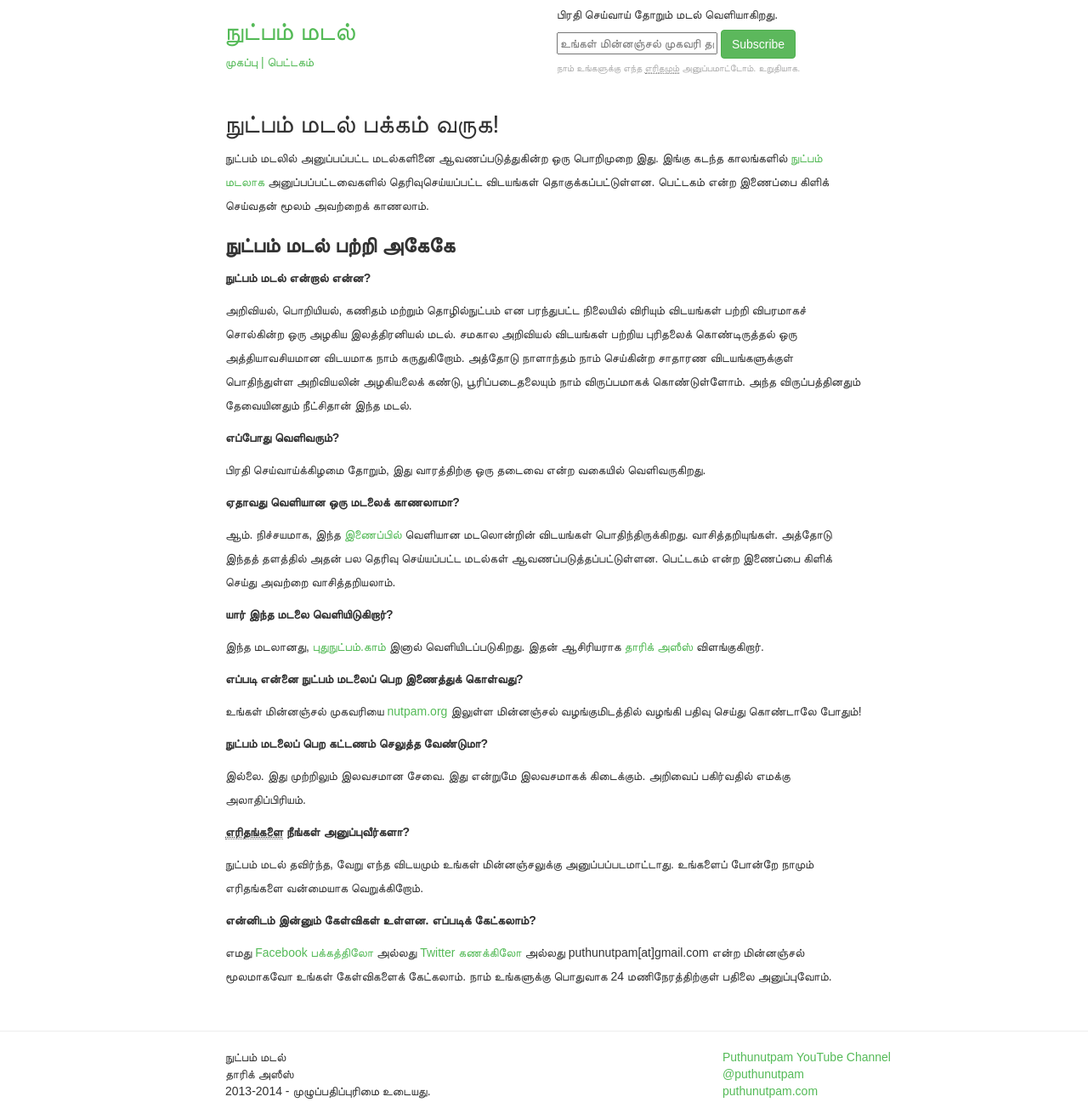
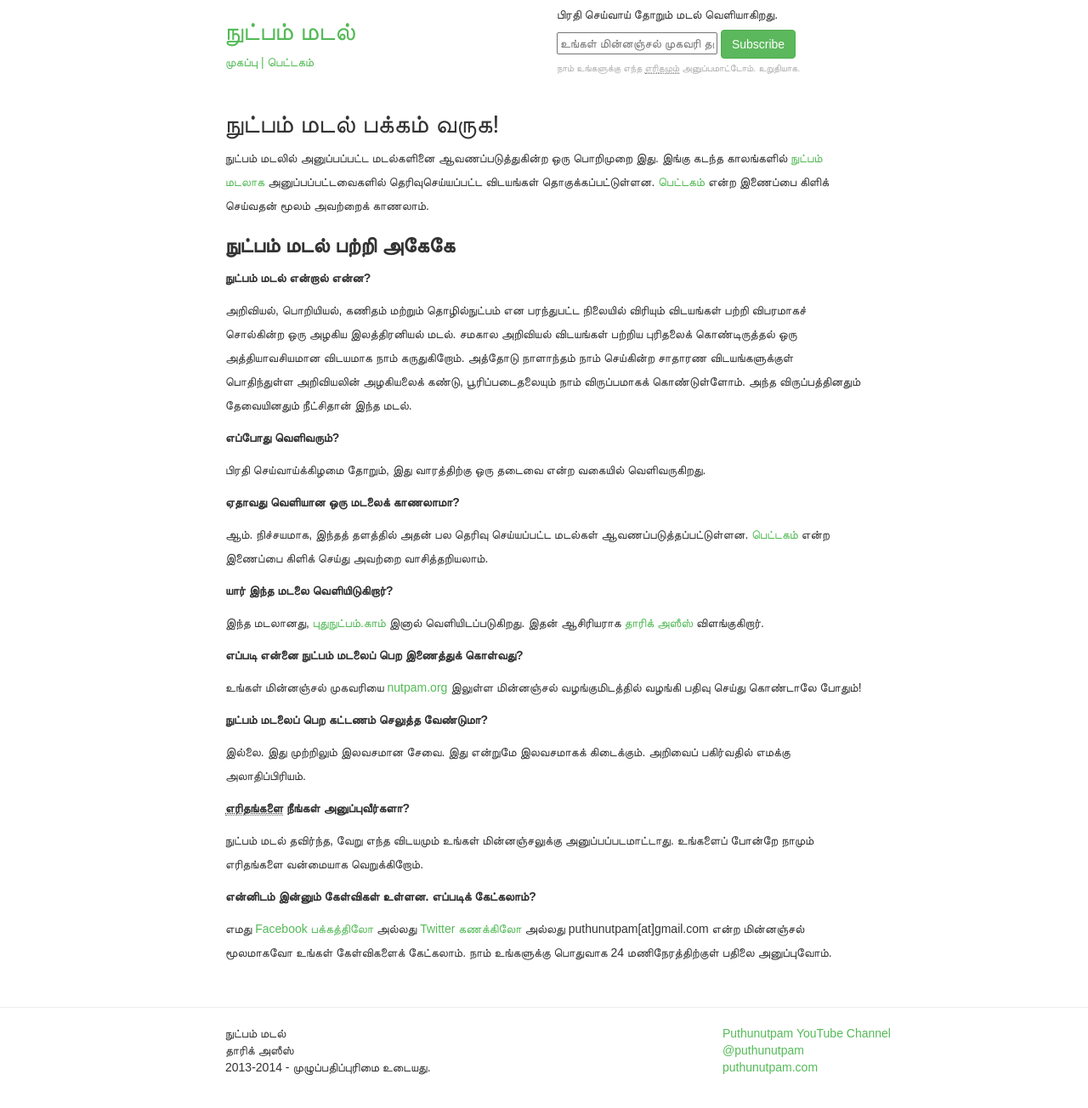
Before and after one commit to nutpam/nutpam-madal, a Jekyll site: the page built from index.html, in a window 1280 px wide. Shown: the whole page at 85% size. Built offline with Jekyll 4.4.1, drawn with Linux system fonts in a browser that asks for light colours; nearby versions of some CDN libraries; some web fonts are replaced; after the commit the page ends 1276 px from its top, so only the background shows below that.

```diff
--- a/index.html
+++ b/index.html
@@ -4,14 +4,14 @@ title: நுட்பம் மடல் பக்கம் வருக
 ---
 
 <h2 id="-">நுட்பம் மடல் பக்கம் வருக!</h2>
-<p>நுட்பம் மடலில் அனுப்பப்பட்ட மடல்களினை ஆவணப்படுத்துகின்ற ஒரு பொறிமுறை இது. இங்கு கடந்த காலங்களில் <a href="http://nutpam.org" target="_blank">நுட்பம் மடலாக</a> அனுப்பப்பட்டவைகளில் தெரிவுசெய்யப்பட்ட விடயங்கள் தொகுக்கப்பட்டுள்ளன. பெட்டகம் என்ற இணைப்பை கிளிக் செய்வதன் மூலம் அவற்றைக் காணலாம்.</p>
+<p>நுட்பம் மடலில் அனுப்பப்பட்ட மடல்களினை ஆவணப்படுத்துகின்ற ஒரு பொறிமுறை இது. இங்கு கடந்த காலங்களில் <a href="http://nutpam.org" target="_blank">நுட்பம் மடலாக</a> அனுப்பப்பட்டவைகளில் தெரிவுசெய்யப்பட்ட விடயங்கள் தொகுக்கப்பட்டுள்ளன. <a href="/archive/">பெட்டகம்</a> என்ற இணைப்பை கிளிக் செய்வதன் மூலம் அவற்றைக் காணலாம்.</p>
 <h3 id="-"><strong>நுட்பம் மடல் பற்றி அகேகே</strong></h3>
 <p><strong>நுட்பம் மடல் என்றால் என்ன?</strong></p>
 <p>அறிவியல், பொறியியல், கணிதம் மற்றும் தொழில்நுட்பம் என பரந்துபட்ட நிலையில் விரியும் விடயங்கள் பற்றி விபரமாகச் சொல்கின்ற ஒரு அழகிய இலத்திரனியல் மடல். சமகால அறிவியல் விடயங்கள் பற்றிய புரிதலைக் கொண்டிருத்தல் ஒரு அத்தியாவசியமான விடயமாக நாம் கருதுகிறோம். அத்தோடு நாளாந்தம் நாம் செய்கின்ற சாதாரண விடயங்களுக்குள் பொதிந்துள்ள அறிவியலின் அழகியலைக் கண்டு, பூரிப்படைதலையும் நாம் விருப்பமாகக் கொண்டுள்ளோம். அந்த விருப்பத்தினதும் தேவையினதும் நீட்சிதான் இந்த மடல்.</p>
 <p><strong>எப்போது வெளிவரும்?</strong></p>
 <p>பிரதி செய்வாய்க்கிழமை தோறும், இது வாரத்திற்கு ஒரு தடைவை என்ற வகையில் வெளிவருகிறது.</p>
 <p><strong>ஏதாவது வெளியான ஒரு மடலைக் காணலாமா?</strong></p>
-<p>ஆம். நிச்சயமாக, இந்த <a href="https://medium.com/tamil-writing/49cd898fb26" target="_blank">இணைப்பில்</a> வெளியான மடலொன்றின் விடயங்கள் பொதிந்திருக்கிறது. வாசித்தறியுங்கள். அத்தோடு இந்தத் தளத்தில் அதன் பல தெரிவு செய்யப்பட்ட மடல்கள் ஆவணப்படுத்தப்பட்டுள்ளன. பெட்டகம் என்ற இணைப்பை கிளிக் செய்து அவற்றை வாசித்தறியலாம்.</p>
+<p>ஆம். நிச்சயமாக, இந்தத் தளத்தில் அதன் பல தெரிவு செய்யப்பட்ட மடல்கள் ஆவணப்படுத்தப்பட்டுள்ளன. <a href="archive/">பெட்டகம்</a> என்ற இணைப்பை கிளிக் செய்து அவற்றை வாசித்தறியலாம்.</p>
 <p><strong>யார் இந்த மடலை வெளியிடுகிறார்?</strong></p>
 <p>இந்த மடலானது, <a href="http://puthunutpam.com" target="_blank">புதுநுட்பம்.காம்</a> இனால் வெளியிடப்படுகிறது. இதன் ஆசிரியராக <a href="http://niram.org">தாரிக் அஸீஸ்</a> விளங்குகிறார்.</p>
 <p><strong>எப்படி என்னை நுட்பம் மடலைப் பெற இணைத்துக் கொள்வது?</strong></p>
```
